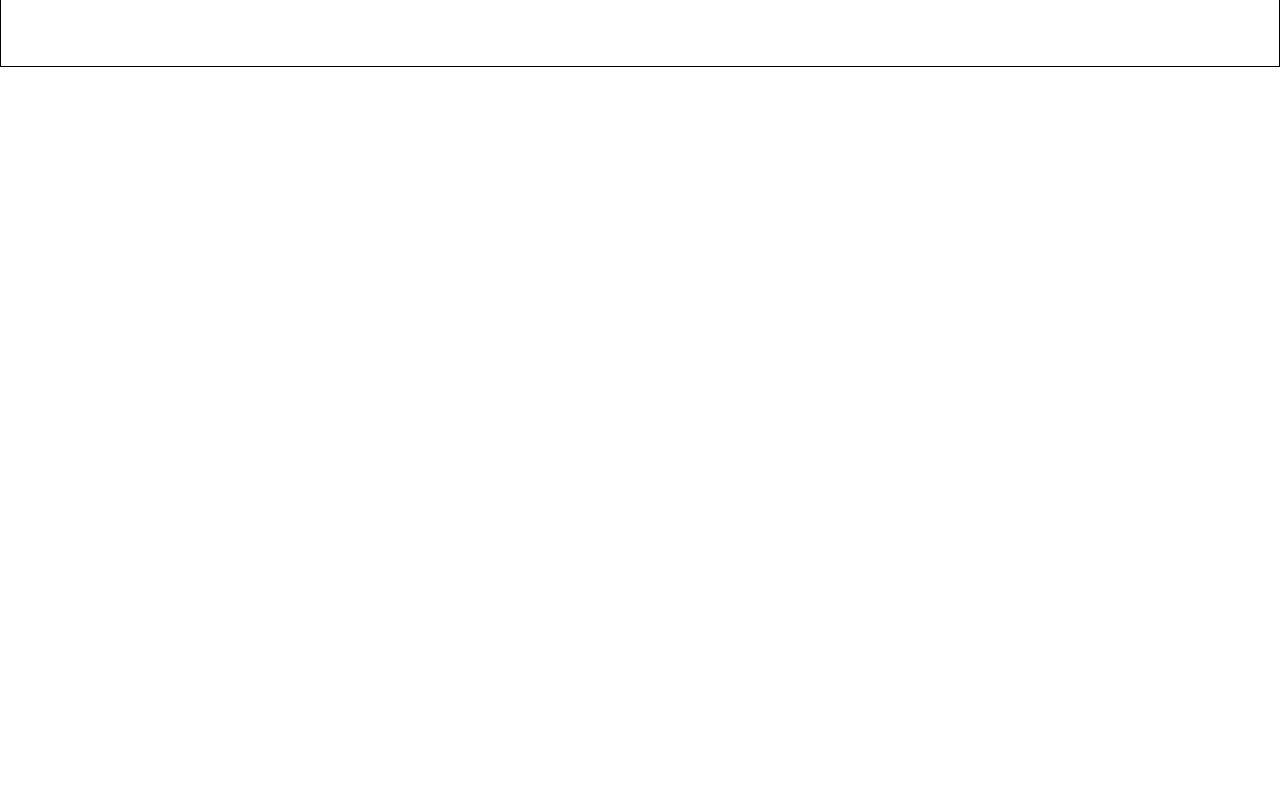
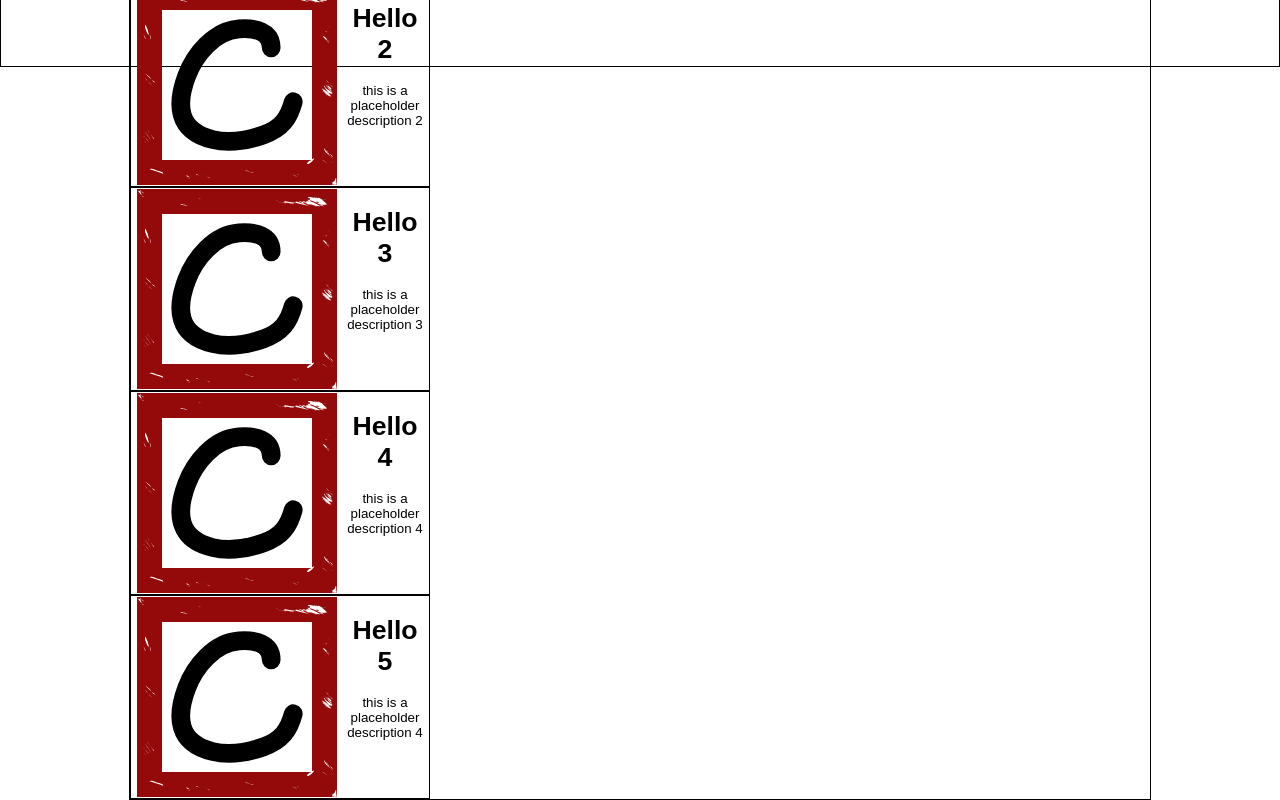
Before and after one commit to cjsimm/dev-site, a Next.js app: page /portfolio in a window 1280 px wide. Shown: the part 733-1533 px from the top of the page. Before the commit the page ends 800 px from the top, so only its background shows below. Built offline with nearby package versions, Linux system fonts and the light colour scheme.

Commit message:
finished react state, consolidated all portfolio item component views into 1 file. changes css classes

```diff
--- a/app/(portfolio)/_components/PortfolioItem.tsx
+++ b/app/(portfolio)/_components/PortfolioItem.tsx
@@ -3,20 +3,22 @@ import styles from './components.module.css';
 import Image from "next/image";
 import { portfolioItemData } from "./PortfolioMenu";
 
-//function that holds the portfolio item description details and preview
-//can transition between a minimized and expanded view
-export default function PortfolioItem(
-    {data, itemID, onExpand}: {
+
+type portfolioItemProps = {
     data: portfolioItemData,
     itemID: string,
     onExpand: (itemID: string) => void,
-}): JSX.Element {
+}
+//function that holds the portfolio item description details and preview
+//can transition between a minimized and expanded view
+export function PortfolioItemDefault(
+    {data, itemID, onExpand}: portfolioItemProps
+    ): JSX.Element {
 
     const handleClick = () => {
         console.log("item clicked", itemID);
         onExpand(itemID);
     }
-
     return (
         <div className={styles.portfolioItemContainer}>
             <button className={styles.portfolioItemSmall} onClick={handleClick}>
@@ -32,5 +34,45 @@ export default function PortfolioItem(
                 </div>
             </button>
         </div>
+
     );
 }
+
+export function PortfolioItemCollapsed(
+    {data, itemID, onExpand}: portfolioItemProps
+    ): JSX.Element {
+
+    const handleClick = () => {
+        console.log("item clicked", itemID);
+        onExpand(itemID);
+    }
+
+    return (
+        <div className={styles.collapsedItemsContainer}>
+            <button className={styles.portfolioItemSmall} onClick={handleClick}>
+                <Image
+                    src="/logo.svg"
+                    alt="placeholder image"
+                    width={200}
+                    height={200}
+                />
+            </button>
+        </div>
+    );
+}
+
+export function PortfolioItemExpanded(
+    {data, itemID, onExpand}: portfolioItemProps
+    ): JSX.Element {
+
+    const handleClick = () => {
+        onExpand(itemID);
+    }
+    return (
+        <div className={styles.expandedItemContainer}>
+            <h1>{data.title}</h1>
+            <p>{data.description}</p>
+            <button onClick={handleClick}>Close</button>
+        </div>
+    )
+}
--- a/app/(portfolio)/_components/PortfolioMenu.tsx
+++ b/app/(portfolio)/_components/PortfolioMenu.tsx
@@ -1,7 +1,7 @@
 "use client";
 import { useEffect, useState } from "react";
-import PortfolioItem from "./PortfolioItem";
-import PortfolioItemExpanded from "./PortfolioItemExpanded";
+import { PortfolioItemDefault, PortfolioItemCollapsed, PortfolioItemExpanded } from "./PortfolioItem";
+/* import PortfolioItemExpanded from "./PortfolioItemExpanded"; */
 import styles from './components.module.css';
 import { JsxElement } from "typescript";
 
@@ -9,7 +9,7 @@ const data: portfolioItemData[] = [
     {
         title: "Hello 1",
         thumbnail: "placeholder",
-        description: "this is a placeholder description 1"
+        description: "this is a placeholder this isthisthis is a placeholder this is a placeholder  is a placeholder  a placeholder description 1 this is a placeholder this is a placeholderthis is a placeholderthis is a placeholder this is a placeholder description 1 this is a placeholder description 1 this is a placeholder description 1 description 1 this is a placeholder description 1"
     },
     {
         title: "Hello 2",
@@ -25,6 +25,11 @@ const data: portfolioItemData[] = [
         title: "Hello 4",
         thumbnail: "placeholder",
         description: "this is a placeholder description 4"
+    },
+    {
+        title: "Hello 5",
+        thumbnail: "placeholder",
+        description: "this is a placeholder description 4"
     }
 ]
 
@@ -37,54 +42,57 @@ export type portfolioItemData = {
     description: string
 }
 
-//redesign
-// if the clicked item matches the expanded item id, handle expandsets the state to  undefined  . in use effect, if the state is undefined, we draw the default set of portfolio items
-// if the clicked item doesnt match the expanded item id, handle expandd sets the state of that new item id. in use effect, we draw the portfolio item thumbnails for all except the state and we draw that one as the expanded view
-
-// if state undefined, draw portfolio item standards
-// if state
-    // if state == id draw big component
-    // else draw thumbnail component
-
 export default function PortfolioMenu(): JSX.Element {
 
     const [expandedItemID, setExpandedItemID] = useState<string>();
-/*  const [expandedElement, setExpandedElement] = useState<JSX.Element>(); */
-/*     const [portfolioItems, setPortfolioItems] = useState<portfolioItemData[]>(data); */
 
     const handleExpand = (itemID: string): void => {
         setExpandedItemID(itemID === expandedItemID ? undefined : itemID);
     };
 
-    //still need to switch between thumbnail only view and default view
-
-    // Split the data array into two separate arrays: expanded and collapsed items
-    const expandedItem = data.map((item,index) => (
-        expandedItemID === item.title ? (
-        <PortfolioItemExpanded
-            key={index}
+    const sortExpanded = () => {
+        const itemArray: JSX.Element[] = [];
+        for (let i=0; i<data.length; i++) {
+            let item = data[i];
+            if (expandedItemID === item.title) {
+                expandedItem = (<PortfolioItemExpanded
+                key={i}
                 itemID={item.title}
                 data={item}
                 onExpand={handleExpand}
+                />);
+            } else {
+                itemArray.push((
+                <PortfolioItemCollapsed
+                    key={i}
+                    data={item}
+                    itemID={item.title}
+                    onExpand={handleExpand}
                 />
-    ) : null
                 ));
-
-    const collapsedItems = data.map((item, index) => (
-        expandedItemID === item.title ? null : (
-        <PortfolioItem
+            }
+        }
+        return itemArray;
+    };
+    //still need to switch between thumbnail only view and default view
+    let expandedItem: JSX.Element | undefined;
+    const collapsedItems: JSX.Element[] = !expandedItemID ? (
+        data.map((item, index) => {
+            return (
+                <PortfolioItemDefault
                     key={index}
                     data={item}
                     itemID={item.title}
                     onExpand={handleExpand}
                 />
             )
-    ));
+        })
+    ): sortExpanded();
 
     return (
         <div className={styles.portfolioMenuContainer}>
             {expandedItem}
-            <div className={styles.collapsedItemsContainer}>
+            <div className={expandedItem ? styles.collapsedItemsContainer : styles.defaultItemsContainer}>
                 {collapsedItems}
             </div>
         </div>
```
Lines whose indentation alone changed are shown as unchanged.
